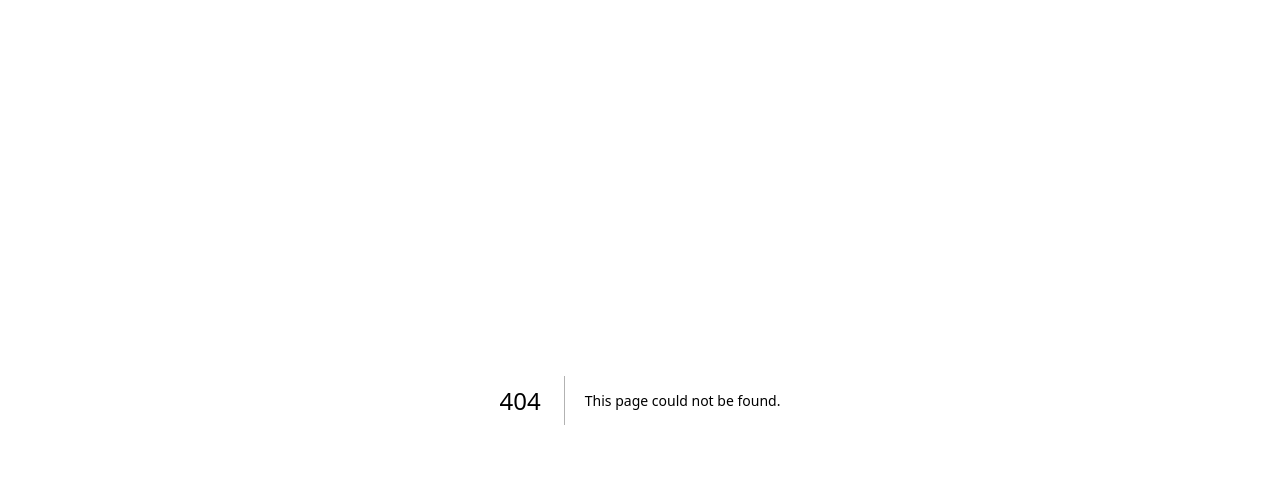
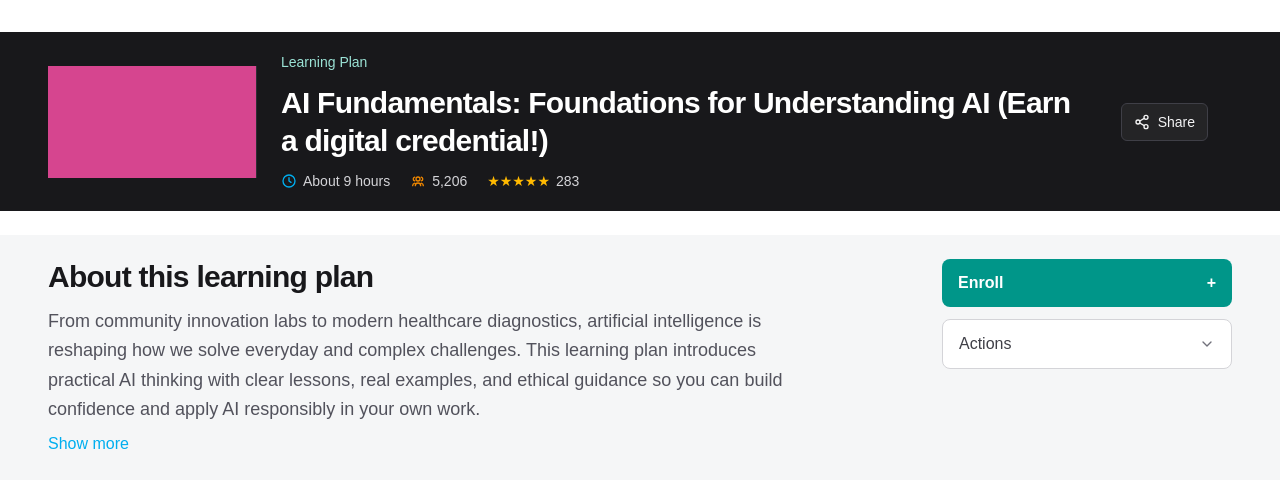
Before and after one commit to nathsuki73/gadvance, a Next.js app: page /course in a window 1280 px wide. Before the commit this address had no page. Shown: the top 488 px of the page. Built offline with nearby package versions, Linux system fonts and the light colour scheme.

Commit message:
Add CourseTemplate, SubHeader, and AboutLearningPlan components; update Hero button to link to course

```diff
--- a/app/components/Hero.tsx
+++ b/app/components/Hero.tsx
@@ -234,9 +234,14 @@ const Hero = () => {
                 />
               </div>
             </div>
-            <button className="w-full rounded-lg bg-teal-600 px-4 py-2 font-semibold text-white transition hover:bg-teal-700">
+            <Link
+              href="/course"
+              target="_blank"
+              rel="noopener noreferrer"
+              className="block w-full rounded-lg bg-teal-600 px-4 py-2 text-center font-semibold text-white transition hover:bg-teal-700"
+            >
               Continue Learning →
-            </button>
+            </Link>
           </div>
 
           {/* Course Card 2 - Women in Leadership */}
--- /dev/null
+++ b/app/components/courseDetails/about.tsx
@@ -0,0 +1,55 @@
+export default function AboutLearningPlan() {
+	return (
+		<section className="relative left-1/2 right-1/2 mt-6 w-screen -translate-x-1/2 bg-[#f5f6f7] px-4 py-6 md:px-8 lg:px-12">
+			<div className="flex flex-col gap-6 lg:flex-row lg:items-start lg:justify-between">
+				<div className="min-w-0 lg:max-w-4xl">
+						<h2 className="text-2xl font-bold tracking-tight text-zinc-900 md:text-3xl">
+						About this learning plan
+						</h2>
+
+						<p className="mt-3 max-w-3xl text-base leading-relaxed text-zinc-600 md:text-lg">
+						From community innovation labs to modern healthcare diagnostics,
+						artificial intelligence is reshaping how we solve everyday and
+						complex challenges. This learning plan introduces practical AI
+						thinking with clear lessons, real examples, and ethical guidance so
+						you can build confidence and apply AI responsibly in your own work.
+						</p>
+
+						<button
+							type="button"
+							className="mt-2 text-sm font-medium text-[#00aeef] transition hover:text-[#0092c9] md:text-base"
+						>
+							Show more
+						</button>
+					</div>
+
+				<div className="w-full lg:ml-auto lg:w-72.5">
+						<button
+							type="button"
+							className="flex w-full items-center justify-between rounded-lg bg-teal-600 px-4 py-3 text-left text-base font-semibold text-white transition hover:bg-teal-700"
+						>
+							Enroll
+							<span aria-hidden="true">+</span>
+						</button>
+
+						<button
+							type="button"
+							className="mt-3 flex w-full items-center justify-between rounded-lg border border-zinc-300 bg-white px-4 py-3 text-left text-base font-medium text-zinc-700 transition hover:bg-zinc-50"
+						>
+							Actions
+							<svg
+								className="h-4 w-4 text-zinc-500"
+								viewBox="0 0 24 24"
+								fill="none"
+								stroke="currentColor"
+								strokeWidth="2"
+								aria-hidden="true"
+							>
+								<path d="M6 9l6 6 6-6" strokeLinecap="round" strokeLinejoin="round" />
+							</svg>
+						</button>
+				</div>
+			</div>
+		</section>
+	);
+}
--- /dev/null
+++ b/app/components/courseDetails/subHeader.tsx
@@ -0,0 +1,94 @@
+type SubHeaderProps = {
+	title?: string;
+	pathLabel?: string;
+	duration?: string;
+	learners?: string;
+	reviews?: string;
+};
+
+export default function SubHeader({
+	title = "AI Fundamentals: Foundations for Understanding AI (Earn a digital credential!)",
+	pathLabel = "Learning Plan",
+	duration = "About 9 hours",
+	learners = "5,206",
+	reviews = "283",
+}: SubHeaderProps) {
+	return (
+		<section className="relative left-1/2 right-1/2 w-screen -translate-x-1/2 bg-zinc-900">
+			<div className="relative z-10 flex flex-col px-4 md:flex-row md:items-center md:px-8 lg:px-12">
+				<div className="h-24 w-full shrink-0 bg-[#d6458f] md:h-28 md:w-52" />
+
+				<div className="hidden h-24 w-px bg-zinc-700/60 md:block md:h-28" />
+
+				<div className="flex flex-1 flex-col gap-3 px-4 py-4 md:px-6 md:py-5">
+					<p className="text-sm text-[#9be3d6]">{pathLabel}</p>
+
+					<h2 className="text-xl font-semibold leading-tight tracking-tight text-white md:text-3xl">
+						{title}
+					</h2>
+
+					<div className="flex flex-wrap items-center gap-x-5 gap-y-2 text-sm text-zinc-300">
+						<span className="inline-flex items-center gap-1.5">
+							<svg
+								className="h-4 w-4 text-[#00aeef]"
+								fill="none"
+								stroke="currentColor"
+								strokeWidth="2"
+								viewBox="0 0 24 24"
+								aria-hidden="true"
+							>
+								<circle cx="12" cy="12" r="9" />
+								<path d="M12 7v5l3 2" strokeLinecap="round" strokeLinejoin="round" />
+							</svg>
+							{duration}
+						</span>
+
+						<span className="inline-flex items-center gap-1.5">
+							<svg
+								className="h-4 w-4 text-[#ef8700]"
+								fill="none"
+								stroke="currentColor"
+								strokeWidth="2"
+								viewBox="0 0 24 24"
+								aria-hidden="true"
+							>
+								<path
+									d="M16 19a4 4 0 00-8 0M12 12a3 3 0 100-6 3 3 0 000 6M20 19a4 4 0 00-3-3.87M17 6.13a3 3 0 010 5.75M4 19a4 4 0 013-3.87M7 6.13a3 3 0 000 5.75"
+									strokeLinecap="round"
+									strokeLinejoin="round"
+								/>
+							</svg>
+							{learners}
+						</span>
+
+						<span className="inline-flex items-center gap-1.5">
+							<span className="inline-flex text-amber-400">★★★★★</span>
+							{reviews}
+						</span>
+					</div>
+				</div>
+
+				<button
+					type="button"
+					className="mx-4 mb-4 inline-flex items-center gap-2 self-start rounded-md border border-zinc-700 bg-zinc-800/80 px-3 py-2 text-sm text-zinc-100 transition hover:border-[#00aeef] hover:text-[#00aeef] md:mx-6 md:mb-0 md:self-center"
+				>
+					<svg
+						className="h-4 w-4"
+						fill="none"
+						stroke="currentColor"
+						strokeWidth="2"
+						viewBox="0 0 24 24"
+						aria-hidden="true"
+					>
+						<path d="M8.59 13.51l6.83 3.98" strokeLinecap="round" />
+						<path d="M15.41 6.51L8.59 10.49" strokeLinecap="round" />
+						<circle cx="18" cy="5" r="3" />
+						<circle cx="6" cy="12" r="3" />
+						<circle cx="18" cy="19" r="3" />
+					</svg>
+					Share
+				</button>
+			</div>
+		</section>
+	);
+}
--- /dev/null
+++ b/app/components/courseTemplate.tsx
@@ -0,0 +1,19 @@
+import type { ReactNode } from "react";
+import SubHeader from "./courseDetails/subHeader";
+import AboutLearningPlan from "./courseDetails/about";
+
+type CourseTemplateProps = {
+	children?: ReactNode;
+};
+
+export default function CourseTemplate({ children }: CourseTemplateProps) {
+	return (
+		<main className="min-h-screen w-full bg-white text-zinc-900">
+			<div className="mx-auto w-full max-w-7xl px-4 py-8 md:px-8 lg:px-12">
+				<SubHeader />
+				<AboutLearningPlan />
+				{children}
+			</div>
+		</main>
+	);
+}
--- /dev/null
+++ b/app/course/page.tsx
@@ -0,0 +1,5 @@
+import CourseTemplate from "@/app/components/courseTemplate";
+
+export default function CoursePage() {
+  return <CourseTemplate />;
+}
```
Also changed, not shown: 1 other file (tests, documents, lock files or other folders).
